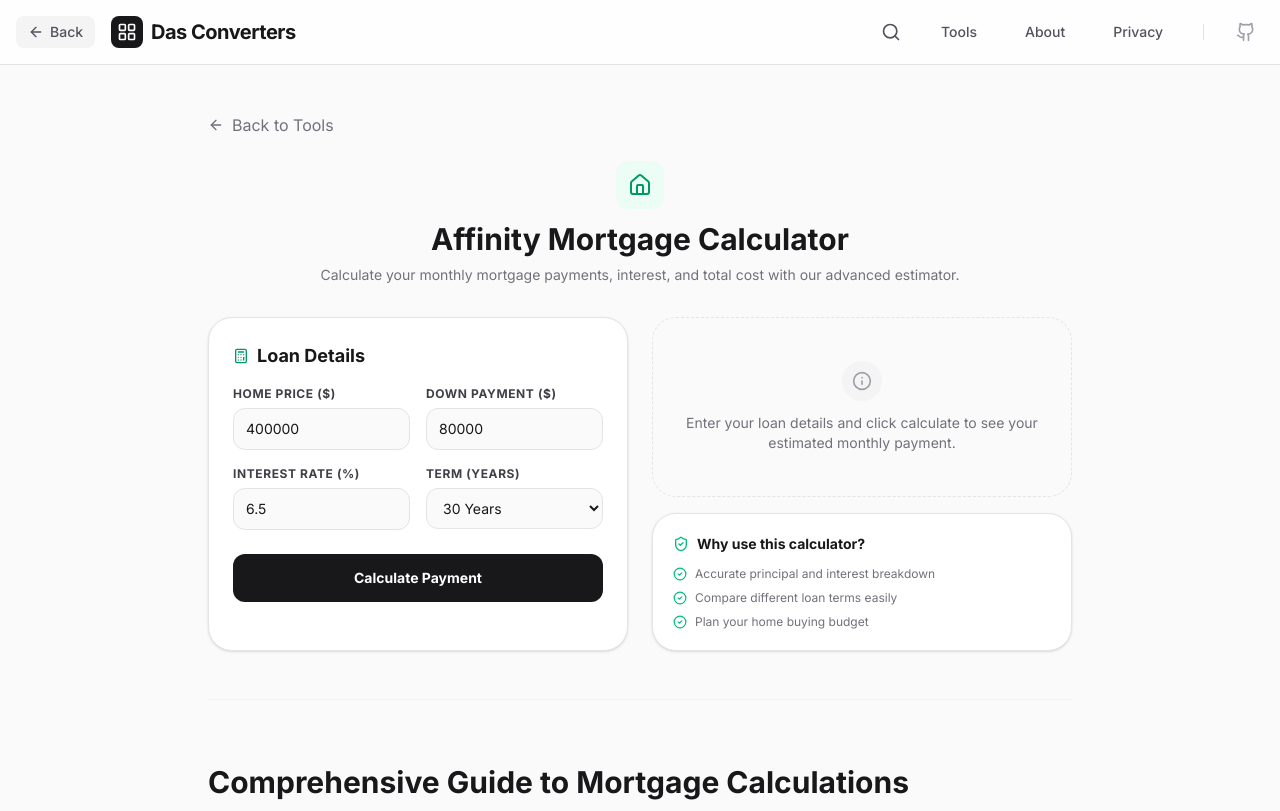
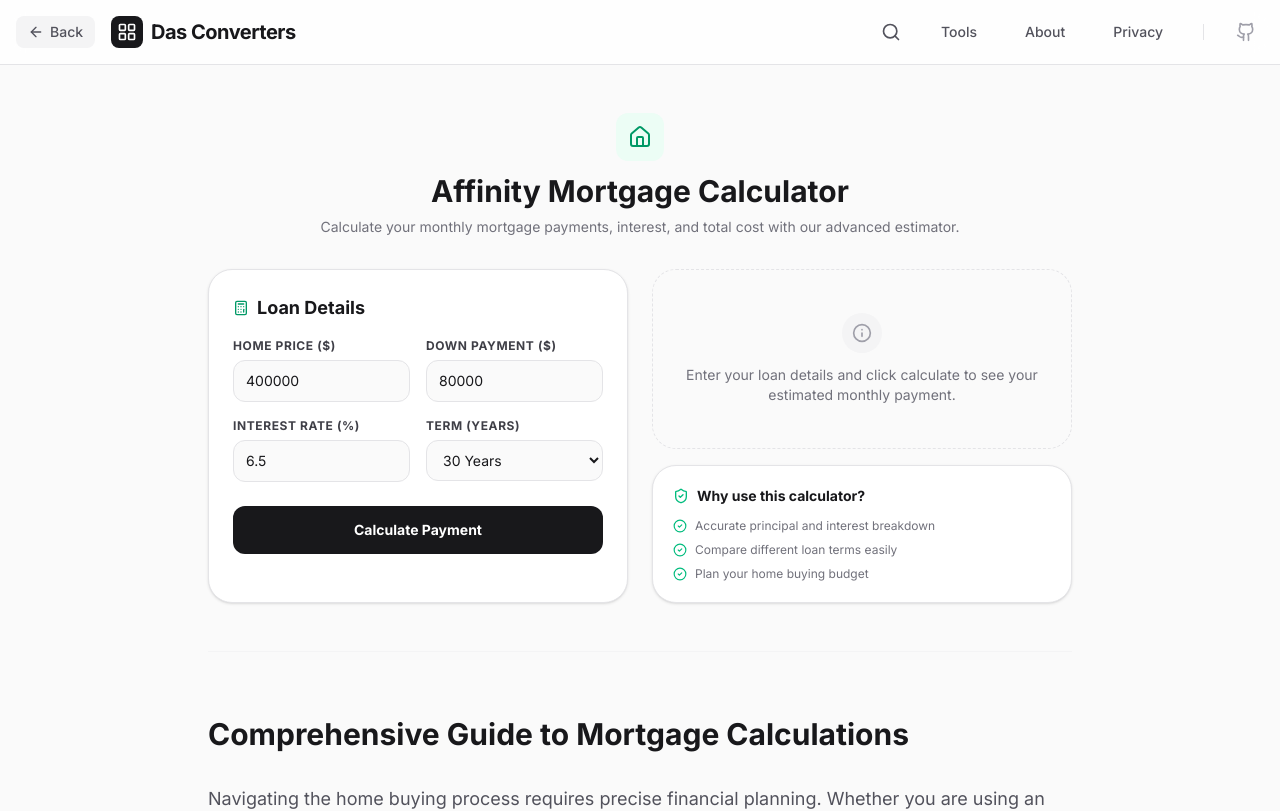
Before and after one commit to jafran4/dasconverter, a React (Vite) app: page /affinity-mortgage in a window 1280 px wide. Shown: the top 811 px of the page. Built offline with nearby package versions, Linux system fonts and the light colour scheme.

Commit message:
feat: Remove redundant "Back to Tools" links
Removes the "Back to Tools" navigation link from various calculator components. This improves UI consistency by removing duplicate navigation elements, as a primary navigation mechanism is already present.

```diff
--- a/src/tools/AffinityMortgageCalculator.tsx
+++ b/src/tools/AffinityMortgageCalculator.tsx
@@ -28,11 +28,6 @@ export const AffinityMortgageCalculator = () => {
 
   return (
     <div className="max-w-4xl mx-auto px-4 pt-12 pb-12">
-      <Link to="/" className="inline-flex items-center gap-2 text-zinc-500 hover:text-zinc-900 mb-6 transition-colors group">
-        <ArrowLeft className="w-4 h-4 transition-transform group-hover:-translate-x-1" />
-        Back to Tools
-      </Link>
-
       <div className="text-center mb-8">
         <motion.div
           initial={{ scale: 0.5, opacity: 0 }}
--- a/src/tools/CarInsuranceEstimator.tsx
+++ b/src/tools/CarInsuranceEstimator.tsx
@@ -26,11 +26,6 @@ export const CarInsuranceEstimator = () => {
 
   return (
     <div className="max-w-4xl mx-auto px-4 pt-12 pb-12">
-      <Link to="/" className="inline-flex items-center gap-2 text-zinc-500 hover:text-zinc-900 mb-6 transition-colors group">
-        <ArrowLeft className="w-4 h-4 transition-transform group-hover:-translate-x-1" />
-        Back to Tools
-      </Link>
-
       <div className="text-center mb-8">
         <motion.div
           initial={{ scale: 0.5, opacity: 0 }}
--- a/src/tools/EMICalculator.tsx
+++ b/src/tools/EMICalculator.tsx
@@ -45,11 +45,6 @@ export const EMICalculator = () => {
 
   return (
     <div className="max-w-4xl mx-auto px-4 py-12">
-      <Link to="/" className="inline-flex items-center gap-2 text-zinc-500 hover:text-zinc-900 mb-8 transition-colors group">
-        <ArrowLeft className="w-4 h-4 transition-transform group-hover:-translate-x-1" />
-        Back to Tools
-      </Link>
-
       <div className="bg-white border border-zinc-200 rounded-3xl p-8 md:p-12 shadow-sm mb-12">
         <div className="flex items-center gap-4 mb-8">
           <div className="w-12 h-12 bg-emerald-50 rounded-2xl flex items-center justify-center">
--- a/src/tools/FiverrFeeCalculator.tsx
+++ b/src/tools/FiverrFeeCalculator.tsx
@@ -32,11 +32,6 @@ export const FiverrFeeCalculator = () => {
 
   return (
     <div className="max-w-4xl mx-auto px-4 py-12">
-      <Link to="/" className="inline-flex items-center gap-2 text-zinc-500 hover:text-zinc-900 mb-8 transition-colors group">
-        <ArrowLeft className="w-4 h-4 transition-transform group-hover:-translate-x-1" />
-        Back to Tools
-      </Link>
-
       <div className="bg-white border border-zinc-200 rounded-3xl p-8 md:p-12 shadow-sm mb-12">
         <div className="flex items-center gap-4 mb-8">
           <div className="w-12 h-12 bg-emerald-50 rounded-2xl flex items-center justify-center">
--- a/src/tools/LoanEmiCalculator.tsx
+++ b/src/tools/LoanEmiCalculator.tsx
@@ -27,11 +27,6 @@ export const LoanEmiCalculator = () => {
 
   return (
     <div className="max-w-4xl mx-auto px-4 pt-12 pb-12">
-      <Link to="/" className="inline-flex items-center gap-2 text-zinc-500 hover:text-zinc-900 mb-6 transition-colors group">
-        <ArrowLeft className="w-4 h-4 transition-transform group-hover:-translate-x-1" />
-        Back to Tools
-      </Link>
-
       <div className="text-center mb-8">
         <motion.div
           initial={{ scale: 0.5, opacity: 0 }}
--- a/src/tools/PaypalFeeCalculator.tsx
+++ b/src/tools/PaypalFeeCalculator.tsx
@@ -39,11 +39,6 @@ export const PaypalFeeCalculator = () => {
 
   return (
     <div className="max-w-4xl mx-auto px-4 py-12">
-      <Link to="/" className="inline-flex items-center gap-2 text-zinc-500 hover:text-zinc-900 mb-8 transition-colors group">
-        <ArrowLeft className="w-4 h-4 transition-transform group-hover:-translate-x-1" />
-        Back to Tools
-      </Link>
-
       <div className="bg-white border border-zinc-200 rounded-3xl p-8 md:p-12 shadow-sm mb-12">
         <div className="flex items-center gap-4 mb-8">
           <div className="w-12 h-12 bg-blue-50 rounded-2xl flex items-center justify-center">
--- a/src/tools/TermLifeInsuranceCalculator.tsx
+++ b/src/tools/TermLifeInsuranceCalculator.tsx
@@ -28,11 +28,6 @@ export const TermLifeInsuranceCalculator = () => {
 
   return (
     <div className="max-w-4xl mx-auto px-4 pt-12 pb-12">
-      <Link to="/" className="inline-flex items-center gap-2 text-zinc-500 hover:text-zinc-900 mb-6 transition-colors group">
-        <ArrowLeft className="w-4 h-4 transition-transform group-hover:-translate-x-1" />
-        Back to Tools
-      </Link>
-
       <div className="text-center mb-8">
         <motion.div
           initial={{ scale: 0.5, opacity: 0 }}
```
